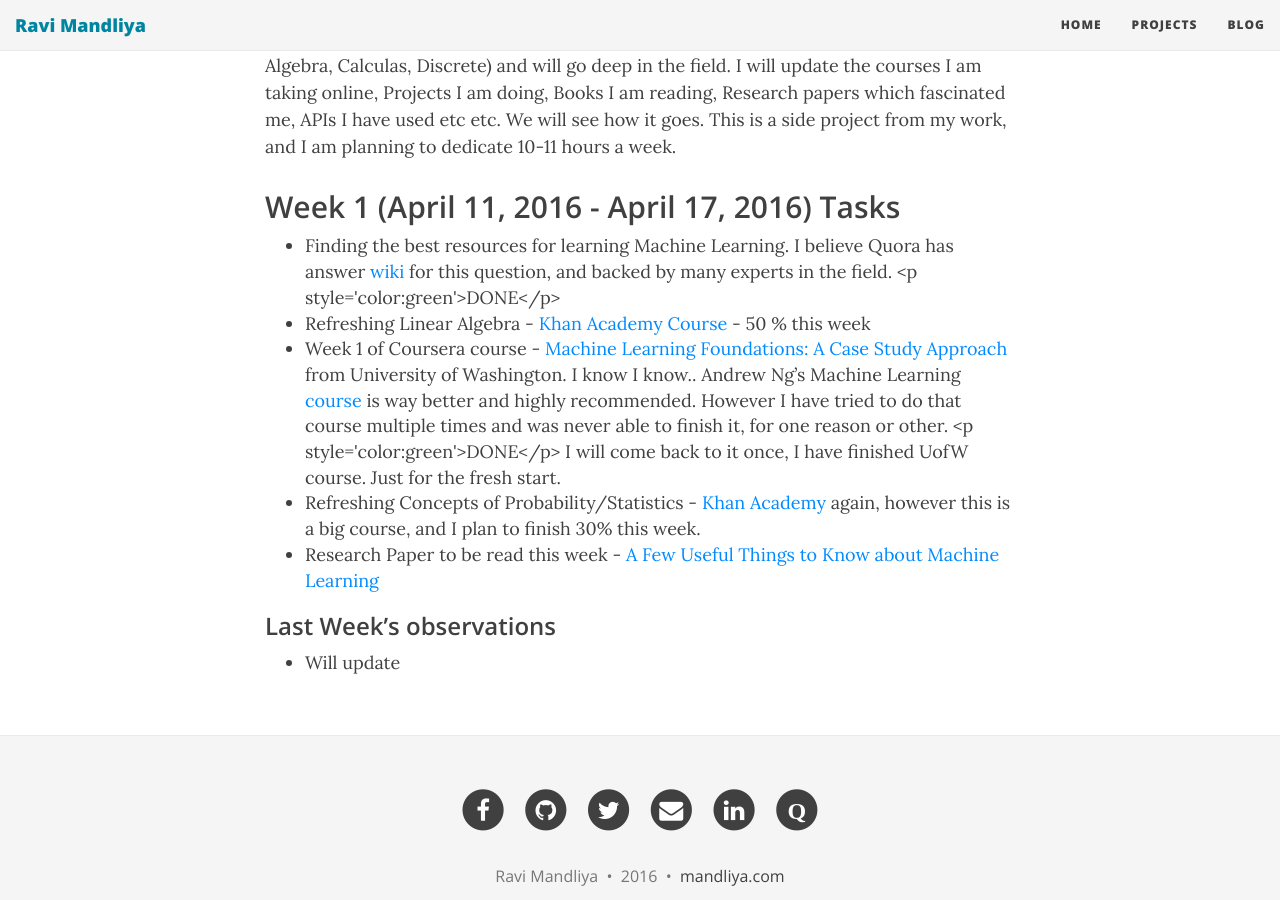
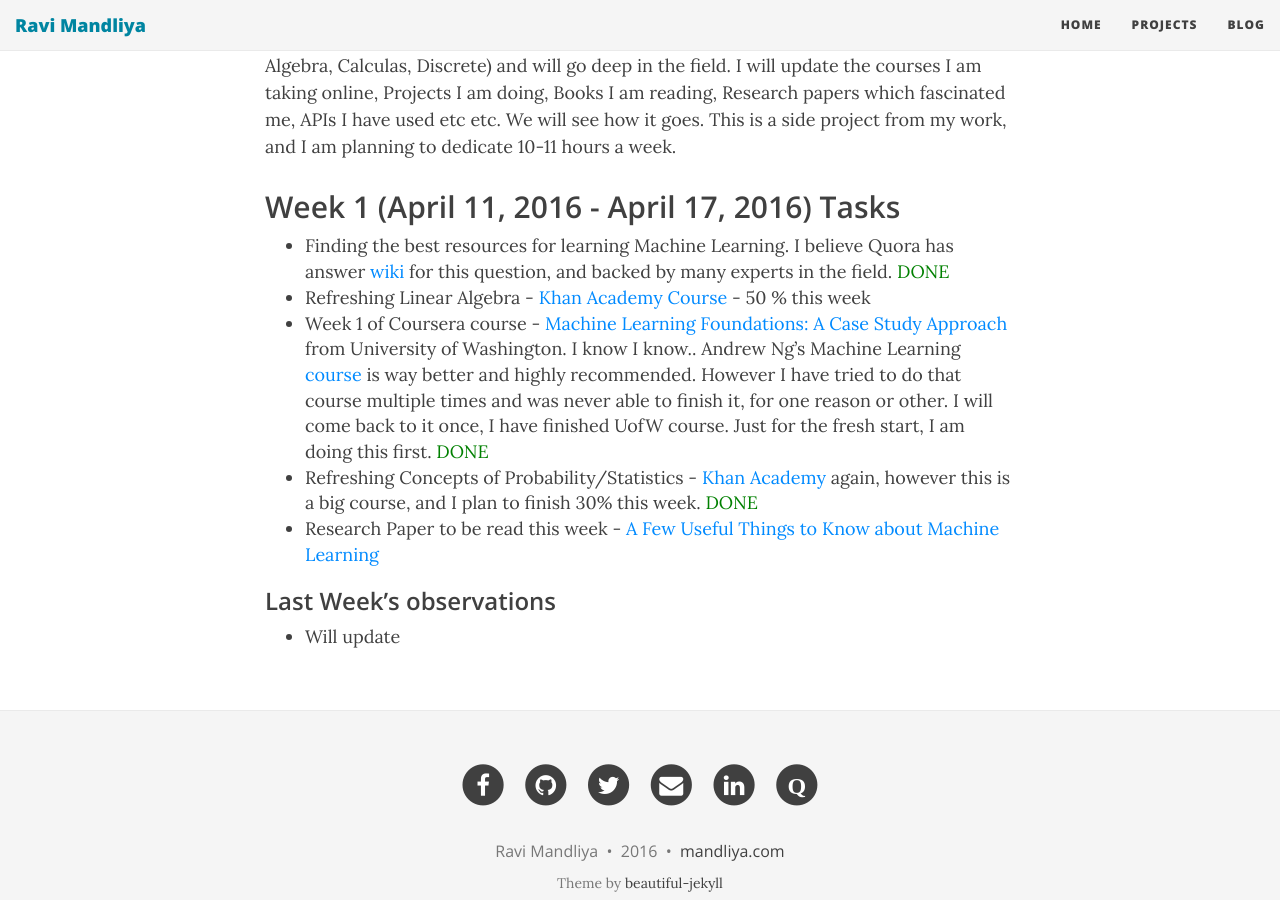
Before and after one commit to mandliya/mandliya.github.io.back, a Jekyll site: the page built from ml-journey.md, in a window 1280 px wide and 900 px high, scrolled down 518 px. Built offline with Jekyll 4.4.1, drawn with Linux system fonts in a browser that asks for light colours; nearby versions of some CDN libraries.

Commit message:
Update ml-journey.md

```diff
--- a/ml-journey.md
+++ b/ml-journey.md
@@ -13,12 +13,11 @@ I will chronicle my details here as much as possible. I will start with basic ma
 Books I am reading, Research papers which fascinated me, APIs I have used etc etc. We will see how it goes. This is a side project from my work, and I am planning to dedicate 10-11 hours a week.
 
 ## Week 1 (April 11, 2016 - April 17, 2016) Tasks
-* Finding the best resources for learning Machine Learning. I believe Quora has answer [wiki](https://www.quora.com/How-do-I-learn-machine-learning-1) for this question, and backed by many experts in the field. <p style='color:green'>DONE</p>
+* Finding the best resources for learning Machine Learning. I believe Quora has answer [wiki](https://www.quora.com/How-do-I-learn-machine-learning-1) for this question, and backed by many experts in the field. <font color="green">DONE</font>
 * Refreshing Linear Algebra - [Khan Academy Course](https://www.khanacademy.org/math/linear-algebra) - 50 % this week
 - Week 1 of Coursera course - [Machine Learning Foundations: A Case Study Approach](https://www.coursera.org/learn/ml-foundations) from University
-  of Washington. I know I know.. Andrew Ng's Machine Learning [course](https://www.coursera.org/learn/machine-learning) is way better and highly recommended. However I have tried to do that course multiple times and was never able to finish it, for one reason or other. <p style='color:green'>DONE</p>
-  I will come back to it once, I have finished UofW course. Just for the fresh start.
-* Refreshing Concepts of Probability/Statistics - [Khan Academy](https://www.khanacademy.org/math/probability) again, however this is a big course, and I plan to finish 30% this week.
+  of Washington. I know I know.. Andrew Ng's Machine Learning [course](https://www.coursera.org/learn/machine-learning) is way better and highly recommended. However I have tried to do that course multiple times and was never able to finish it, for one reason or other. I will come back to it once, I have finished UofW course. Just for the fresh start, I am doing this first. <font color="green">DONE</font>
+* Refreshing Concepts of Probability/Statistics - [Khan Academy](https://www.khanacademy.org/math/probability) again, however this is a big course, and I plan to finish 30% this week. <font color="green">DONE</font>
 * Research Paper to be read this week - [A Few Useful Things to Know about Machine Learning](http://homes.cs.washington.edu/~pedrod/papers/cacm12.pdf)
 
 ### Last Week's observations
```
